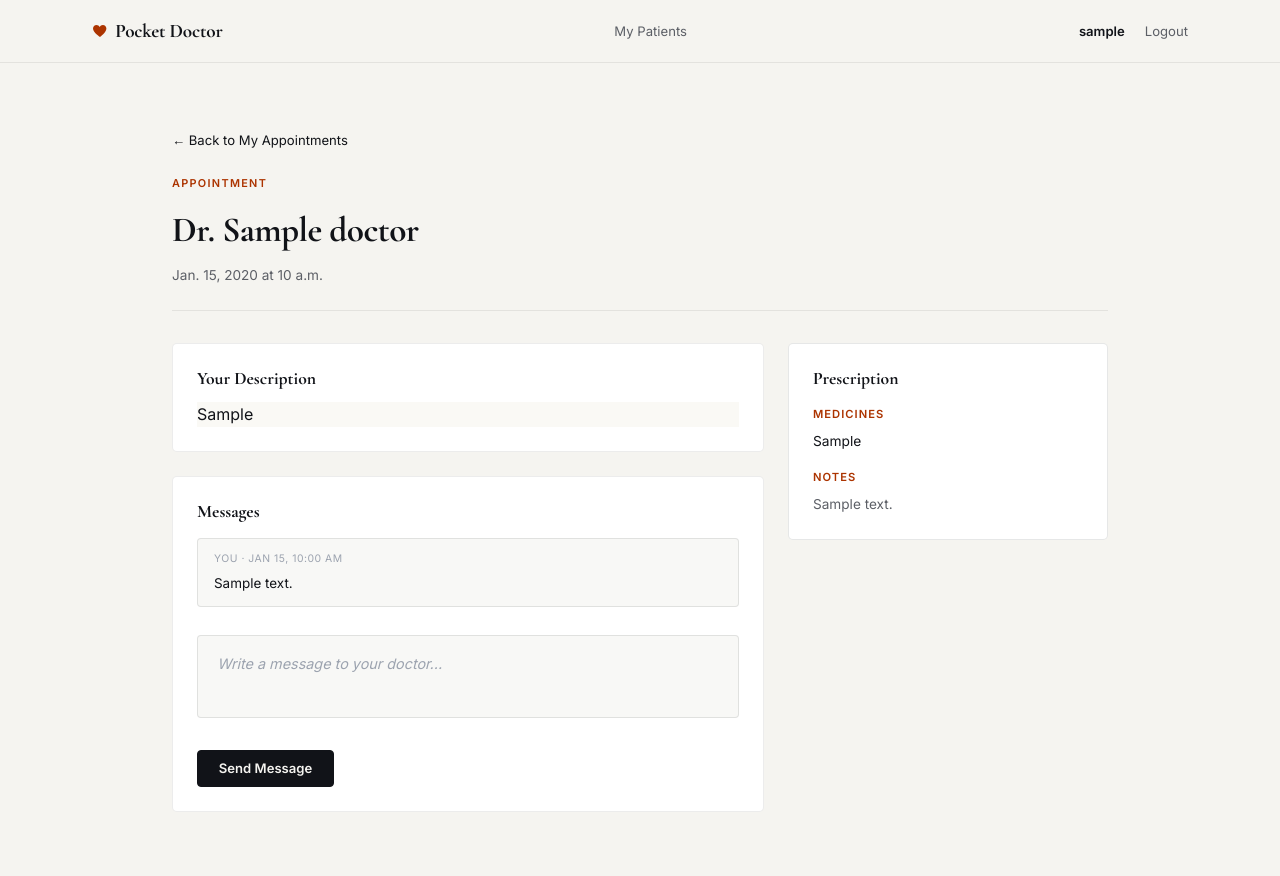
After one commit to yogeshpan1/PocketDoctor, a Django app: page /appointments/appointment/1/ in a window 1280 px wide. The commit adds this page. Run offline with Django 5.2, Linux system fonts and the light colour scheme; a user stored in the database is signed in; tables that the repository leaves empty hold one stand-in row (values such as "Sample post"); parts of the project's set-up code (start-up, migrations or seed data) failed here and were passed over.

Commit message:
Adding patient side ui for viewing the prescription

```diff
--- /dev/null
+++ b/appointments/templates/appointments/appointment_detail.html
@@ -0,0 +1,78 @@
+{% extends "base.html" %}
+{% block title %}Appointment Details — Pocket Doctor{% endblock %}
+
+{% block content %}
+<div class="appt-wrap">
+
+    <a href="{% url 'appointments:my_appointments' %}" class="btn-ghost" style="display:inline-block; margin-bottom: 1.5rem;">&larr; Back to My Appointments</a>
+
+    <div class="appt-header">
+        <div>
+            <p class="page-eyebrow">Appointment</p>
+            <h1 class="page-title" style="margin-bottom: 0;">Dr. {{ appointment.doctor.name }}</h1>
+            <p class="doc-subtitle" style="margin-top: 0.4rem;">{{ appointment.date }} at {{ appointment.time }}</p>
+        </div>
+    </div>
+
+    <div class="patient-detail-grid">
+
+        <!-- LEFT: problem + messages -->
+        <div>
+            <section class="table-card" style="padding: 1.5rem; margin-bottom: 1.5rem;">
+                <h3 class="result-condition" style="font-size: 1.1rem; margin-bottom: 0.75rem;">Your Description</h3>
+                <div class="symptom-input" style="min-height: auto; background: #faf9f5; cursor: default;">{{ appointment.problem }}</div>
+            </section>
+
+            <section class="table-card" style="padding: 1.5rem;">
+                <h3 class="result-condition" style="font-size: 1.1rem; margin-bottom: 1rem;">Messages</h3>
+
+                <div class="patient-msg-thread">
+                    {% if thread %}
+                        {% for m in thread %}
+                        <div class="patient-msg-bubble {% if m.sender == request.user %}patient-msg-from-me{% else %}patient-msg-from-doctor{% endif %}">
+                            <div class="patient-msg-meta">
+                                {% if m.sender == request.user %}You{% else %}Dr. {{ appointment.doctor.name }}{% endif %}
+                                &middot; {{ m.created_at|date:"M d, g:i A" }}
+                            </div>
+                            {{ m.body }}
+                        </div>
+                        {% endfor %}
+                    {% else %}
+                        <p style="font-family:'Inter',sans-serif; font-size:0.85rem; color:#9ca3af;">No messages yet.</p>
+                    {% endif %}
+                </div>
+
+                <form method="POST">
+                    {% csrf_token %}
+                    <textarea name="body" class="symptom-textarea" style="min-height: 70px;" placeholder="Write a message to your doctor..."></textarea>
+                    <button type="submit" class="btn-pd" style="margin-top: 0.75rem;">Send Message</button>
+                </form>
+            </section>
+        </div>
+
+        <!-- RIGHT: prescription -->
+        <div>
+            <div class="patient-rx-card">
+                <h3 class="result-condition" style="font-size: 1.1rem; margin-bottom: 1rem;">Prescription</h3>
+
+                {% if prescription %}
+                    <div style="margin-bottom: 1rem;">
+                        <div class="result-dept" style="margin-bottom: 0.4rem;">Medicines</div>
+                        <div style="font-family:'Inter',sans-serif; font-size:0.86rem; white-space: pre-line; line-height: 1.7;">{{ prescription.medicines }}</div>
+                    </div>
+                    {% if prescription.notes %}
+                    <div>
+                        <div class="result-dept" style="margin-bottom: 0.4rem;">Notes</div>
+                        <div style="font-family:'Inter',sans-serif; font-size:0.85rem; color:#5c5f66; line-height: 1.6;">{{ prescription.notes }}</div>
+                    </div>
+                    {% endif %}
+                {% else %}
+                    <p class="patient-rx-empty">No prescription has been issued yet for this appointment.</p>
+                {% endif %}
+            </div>
+        </div>
+
+    </div>
+
+</div>
+{% endblock %}
--- a/appointments/templates/appointments/my_appointments.html
+++ b/appointments/templates/appointments/my_appointments.html
@@ -28,7 +28,7 @@
             </thead>
             <tbody>
                 {% for appt in appointments %}
-                <tr>
+                <tr onclick="window.location='{% url 'appointments:appointment_detail' appt.id %}'" style="cursor: pointer;">
                     <td class="td-doctor">Dr. {{ appt.doctor.name }}</td>
                     <td class="td-problem">{{ appt.problem|truncatechars:42 }}</td>
                     <td>{{ appt.date }}</td>
--- a/appointments/urls.py
+++ b/appointments/urls.py
@@ -1,9 +1,10 @@
 from django.urls import path
-from .views import book_appointment, my_appointments
+from .views import book_appointment, my_appointments, appointment_detail
 
 app_name = 'appointments'
 
 urlpatterns = [
     path('book/', book_appointment, name='book'),
     path('my-appointments/', my_appointments, name='my_appointments'),
+    path('appointment/<int:appointment_id>/', appointment_detail, name='appointment_detail'),
 ]
--- a/appointments/views.py
+++ b/appointments/views.py
@@ -1,8 +1,8 @@
-from django.shortcuts import render, redirect
+from django.shortcuts import render, redirect, get_object_or_404
 from django.contrib.auth.decorators import login_required
 from django.contrib import messages
 from .forms import AppointmentForm
-from .models import Doctor, Appointment
+from .models import Doctor, Appointment, Message
 
 
 @login_required
@@ -39,3 +39,26 @@ def my_appointments(request):
 
     appointments = Appointment.objects.filter(patient=request.user)
     return render(request, 'appointments/my_appointments.html', {'appointments': appointments})
+
+
+@login_required
+def appointment_detail(request, appointment_id):
+    # get_object_or_404 with patient=request.user ensures a patient
+    # can only ever view their own appointments, not anyone else's
+    appointment = get_object_or_404(Appointment, id=appointment_id, patient=request.user)
+
+    if request.method == 'POST':
+        body = request.POST.get('body', '').strip()
+        if body:
+            Message.objects.create(appointment=appointment, sender=request.user, body=body)
+            messages.success(request, 'Message sent.')
+        return redirect('appointments:appointment_detail', appointment_id=appointment.id)
+
+    thread = appointment.messages.all()
+    prescription = getattr(appointment, 'prescription', None)
+
+    return render(request, 'appointments/appointment_detail.html', {
+        'appointment': appointment,
+        'thread': thread,
+        'prescription': prescription,
+    })
--- a/static/css/style.css
+++ b/static/css/style.css
@@ -1577,3 +1577,64 @@ img { display: block; max-width: 100%; }
     background: #AC3400;
     color: #ffffff !important;
 }
+
+/* =============================================
+   PATIENT APPOINTMENT DETAIL (view messages + prescription)
+   ============================================= */
+
+.patient-detail-grid {
+    display: grid;
+    grid-template-columns: 1fr 320px;
+    gap: 1.5rem;
+    align-items: start;
+}
+
+.patient-msg-thread {
+    max-height: 320px;
+    overflow-y: auto;
+    margin-bottom: 1rem;
+}
+
+.patient-msg-bubble {
+    padding: 0.75rem 1rem;
+    margin-bottom: 0.75rem;
+    border: 1px solid rgba(17,19,24,0.1);
+    border-radius: 4px;
+    font-family: 'Inter', sans-serif;
+    font-size: 0.84rem;
+    line-height: 1.55;
+}
+
+.patient-msg-from-doctor {
+    background: #fff8f5;
+    border-left: 3px solid #AC3400;
+}
+
+.patient-msg-from-me {
+    background: #f8f8f6;
+}
+
+.patient-msg-meta {
+    font-size: 0.65rem;
+    color: #9ca3af;
+    margin-bottom: 0.35rem;
+    text-transform: uppercase;
+    letter-spacing: 0.05em;
+}
+
+.patient-rx-card {
+    background: #ffffff;
+    border: 1px solid rgba(17,19,24,0.1);
+    border-radius: 5px;
+    padding: 1.5rem;
+}
+
+.patient-rx-empty {
+    font-family: 'Inter', sans-serif;
+    font-size: 0.85rem;
+    color: #9ca3af;
+}
+
+@media (max-width: 900px) {
+    .patient-detail-grid { grid-template-columns: 1fr; }
+}
```
Also changed, not shown: templates/home.html (+9 -8 lines).
